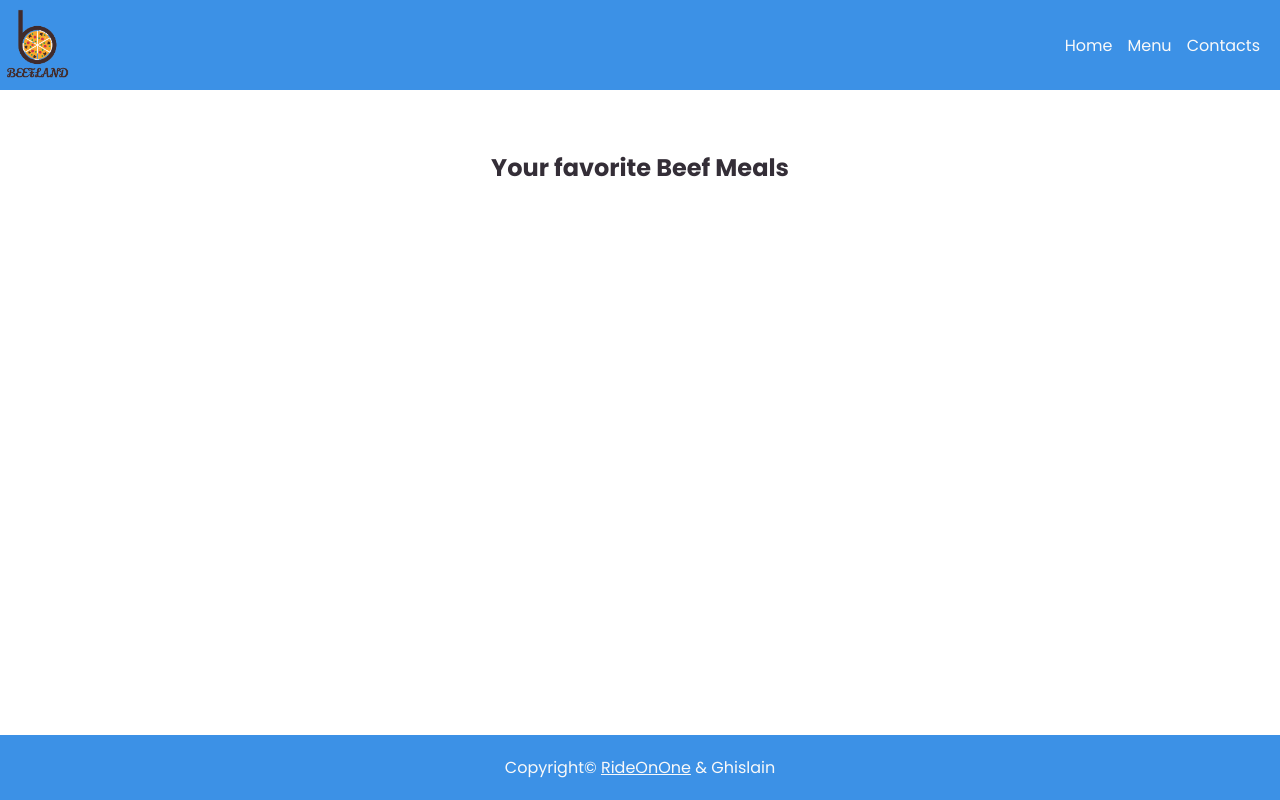
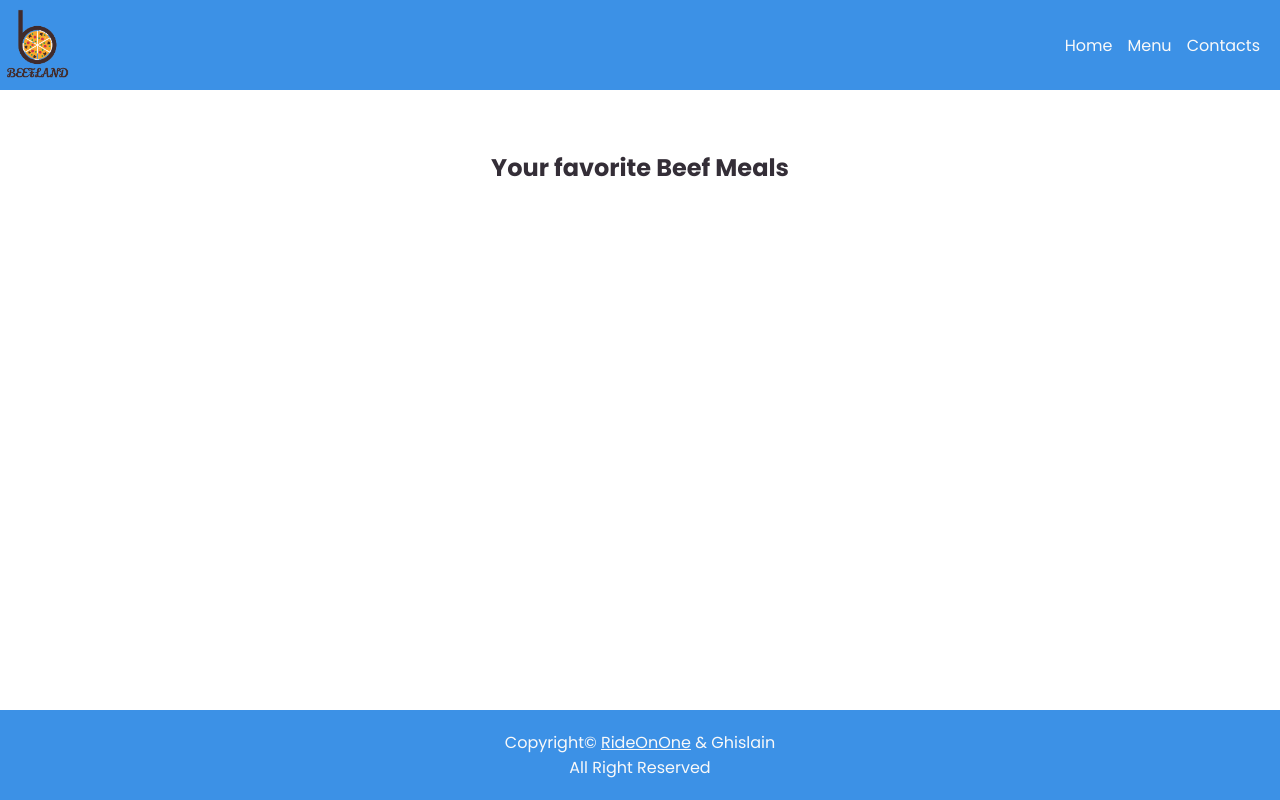
Before and after one commit to kendoriddy/BeefLand-Eatery, a website built with webpack: page src/index.html in a window 1280 px wide. Built offline with nearby package versions, Linux system fonts and the light colour scheme; no server answers.

Commit message:
Update inndex

```diff
--- a/src/index.html
+++ b/src/index.html
@@ -24,6 +24,7 @@
     </main>
     <footer>
       <p>Copyright© <span><a target="_blank" rel="noopener" href="https://github.com/kendoriddy">RideOnOne</a></span> & Ghislain</p>
+      <p>All Right Reserved</p>
     </footer>
   </body>
 </html>
```
